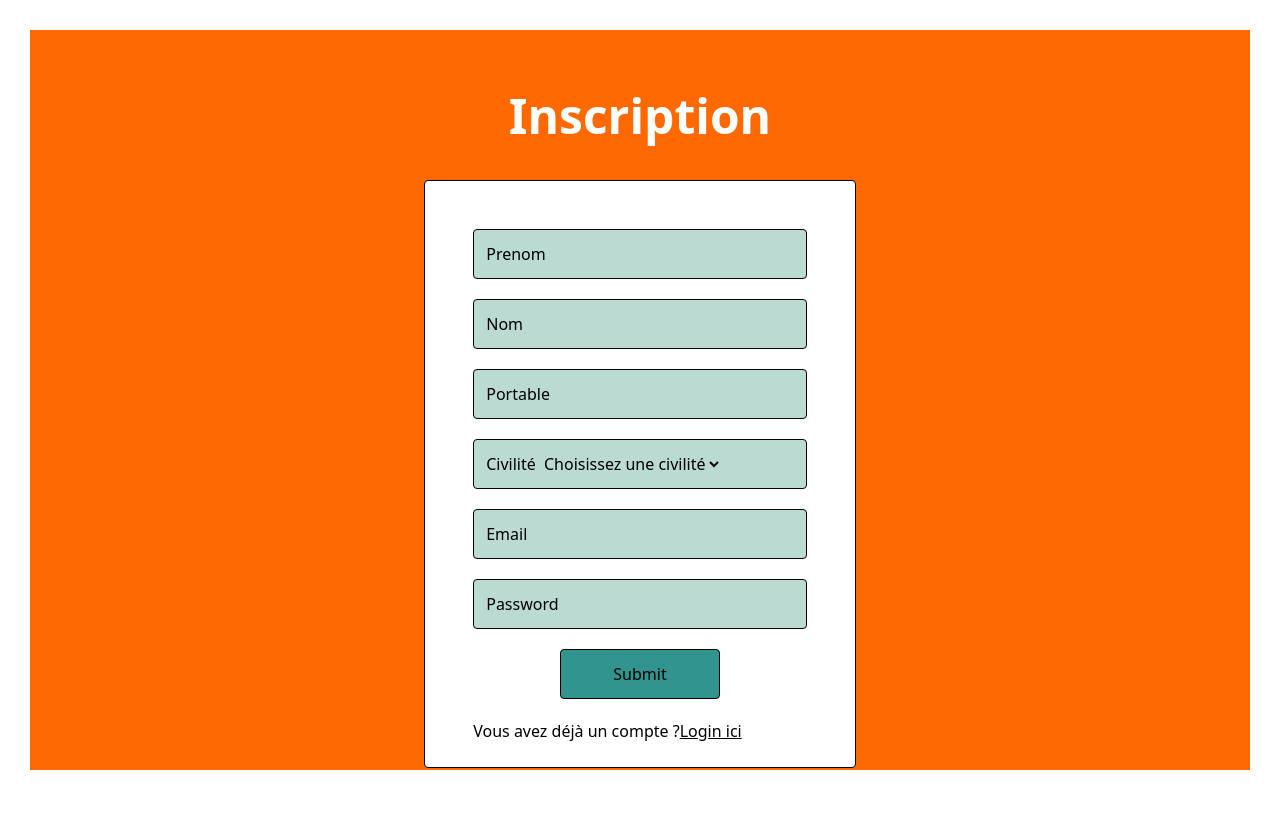
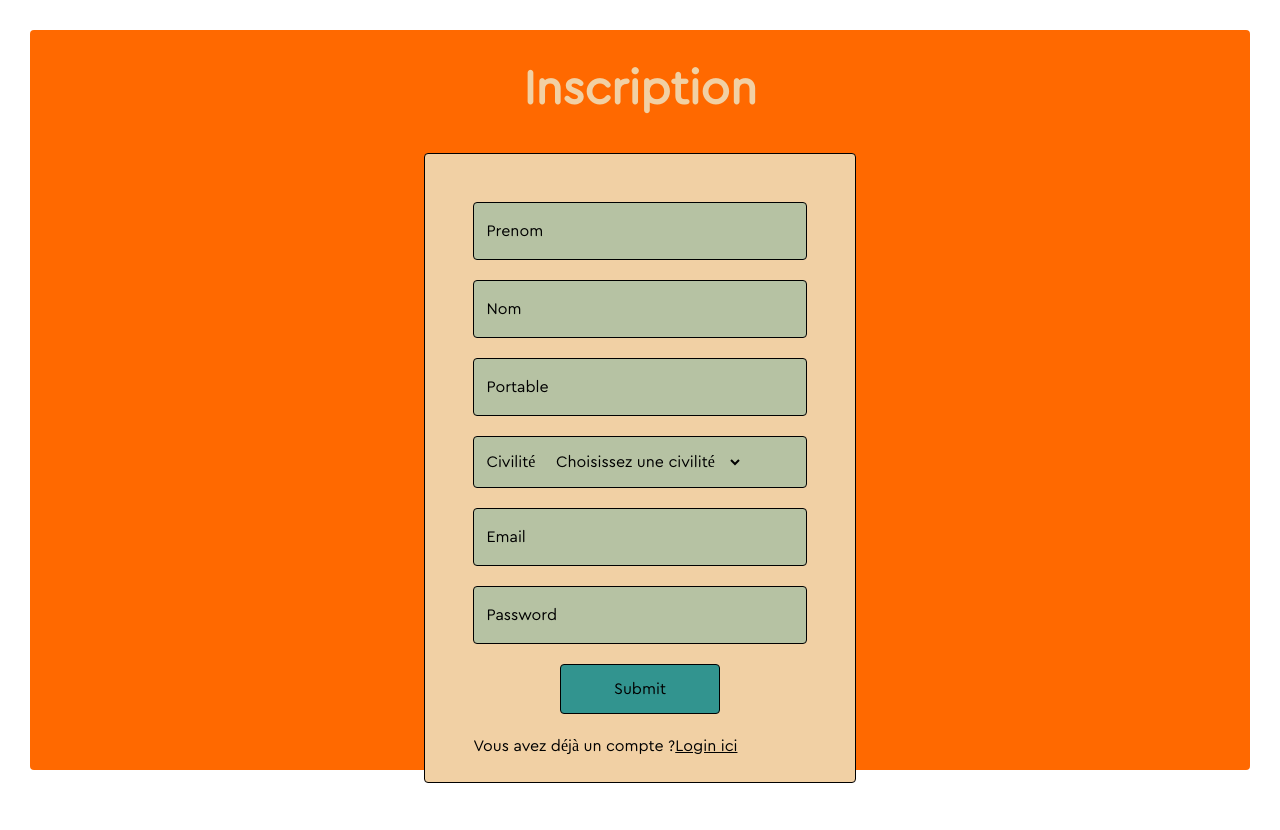
Before and after one commit to Estrama9/Donkey-Event, a PHP site: page /views/register-form.php in a window 1280 px wide. Run offline with PHP 8.4, Linux system fonts and the light colour scheme.

Commit message:
feature: header.php, event-list.php and style.css with fonts

```diff
--- /dev/null
+++ b/public/css/style.css
@@ -0,0 +1,44 @@
+/* #### Generated By: http://www.cufonfonts.com #### */
+
+    @font-face {
+    font-family: 'Cera Round';
+    font-style: normal;
+    font-weight: normal;
+    src: local('Cera Round Pro DEMO Regular'), url('../fonts/CeraRoundProDEMORegular.woff') format('woff');
+    }
+
+
+    @font-face {
+    font-family: 'Cera Round Pro Thin';
+    font-style: normal;
+    font-weight: normal;
+    src: local('Cera Round Pro DEMO Thin'), url('CeraRoundProDEMOThin.woff') format('woff');
+    }
+
+
+    @font-face {
+    font-family: 'Cera Round Pro Light';
+    font-style: normal;
+    font-weight: normal;
+    src: local('Cera Round Pro DEMO Light'), url('CeraRoundProDEMOLight.woff') format('woff');
+    }
+
+
+    @font-face {
+    font-family: 'Cera Round Pro Bold';
+    font-style: normal;
+    font-weight: normal;
+    src: local('Cera Round Pro DEMO Bold'), url('CeraRoundProDEMOBold.woff') format('woff');
+    }
+
+
+    @font-face {
+    font-family: 'Cera Round Pro Black';
+    font-style: normal;
+    font-weight: normal;
+    src: local('Cera Round Pro DEMO Black'), url('CeraRoundProDEMOBlack.woff') format('woff');
+    }
+
+    body {
+        font-family: 'Cera Round';
+    }
--- a/views/login-form.php
+++ b/views/login-form.php
@@ -4,14 +4,16 @@
     <meta charset="UTF-8">
     <meta name="viewport" content="width=device-width, initial-scale=1.0">
     <script src="https://cdn.jsdelivr.net/npm/@tailwindcss/browser@4"></script>
+    <link rel="stylesheet" href="/public/css/style.css">
     <title>Page d'entrée</title>
 </head>
 <body>
     <div class="h-[calc(100vh-60px)] bg-orange-500 m-[30px]">
         <div class="h-screen flex flex-col items-center justify-center gap-10">
-            <h2 class="text-5xl font-bold text-white">DONKEY EVENTS</h2>
+            <h1 class="text-5xl font-bold text-[#f1d0a4]">DONKEY EVENTS</h1>
+            <h2 class="font-cera text-[#f1d0a4] text-xl">Là où les grands moments démarrent en beauté</h2>
             <div class="">
-                <form action="//loginController//" aria-label="Formulaire de connexion" class="flex flex-col border rounded gap-5 bg-white p-6 px-12 pt-12" method="POST">
+                <form action="//loginController//" aria-label="Formulaire de connexion" class="flex flex-col border rounded gap-5 bg-[#f1d0a4] p-6 px-12 pt-12" method="POST">
                     <div class="border rounded p-3 bg-[#78b5a380]" aria-label="Champ Email">
                         <label for="">Email</label>
                         <input type="email" name="email" required>
--- a/views/register-form.php
+++ b/views/register-form.php
@@ -4,44 +4,45 @@
     <meta charset="UTF-8">
     <meta name="viewport" content="width=device-width, initial-scale=1.0">
     <script src="https://cdn.jsdelivr.net/npm/@tailwindcss/browser@4"></script>
+    <link rel="stylesheet" href="/public/css/style.css">
     <title>Page d'inscription</title>
 </head>
 <body>
-    <div class="h-[calc(100vh-60px)] bg-orange-500 m-[30px]">
-        <div class="h-screen flex flex-col items-center justify-center gap-10">
-            <h2 class="text-5xl font-bold text-white">Inscription</h2>
+    <div class="h-[calc(100vh-60px)] bg-orange-500 m-[30px] rounded">
+        <div class="h-screen flex flex-col items-center justify-center justify-start gap-10">
+            <h2 class="text-5xl font-bold mt-[35px] text-[#f1d0a4]">Inscription</h2>
             <div class="">
-                <form action="//RegisterController//" aria-label="Formulaire d'inscription" class="flex flex-col border rounded gap-5 bg-white p-6 px-12 pt-12" method="POST">
-                    <div class="border rounded p-3 bg-[#78b5a380]" aria-label="Champ Prenom">
+                <form action="//registerController//" aria-label="Formulaire d'inscription" class="flex flex-col border rounded gap-5 bg-[#f1d0a4] p-6 px-12 pt-12" method="POST">
+                    <div class="border rounded p-3 bg-[#b6c2a3]" aria-label="Champ Prenom">
                         <label for="">Prenom</label>
-                        <input type="text" name="prenom" required>
+                        <input class="px-3 py-1" type="text" name="prenom" required>
                     </div>
-                    <div class="border rounded p-3 bg-[#78b5a380]" aria-label="Champ Nom">
+                    <div class="border rounded p-3 bg-[#b6c2a3]" aria-label="Champ Nom">
                         <label for="">Nom</label>
-                        <input type="text" name="nom" required>
+                        <input class="px-3 py-1" type="text" name="nom" required>
                     </div>
-                    <div class="border rounded p-3 bg-[#78b5a380]" aria-label="Champ Portable">
+                    <div class="border rounded p-3 bg-[#b6c2a3]" aria-label="Champ Portable">
                         <label for="">Portable</label>
-                        <input type="number" name="portable" required>
+                        <input class="px-3 py-1" type="number" name="portable" required>
                     </div>
-                    <div class="border rounded p-3 bg-[#78b5a380]" aria-label="Champ Civilité">
+                    <div class="border rounded p-3 bg-[#b6c2a3]" aria-label="Champ Civilité">
                         <label for="civilite">Civilité</label>
-                        <select name="civilite" id="civilite">
+                        <select class="px-3 py-1 text-center" name="civilite" id="civilite">
                             <option value="" disabled selected>Choisissez une civilité</option>
                             <option value="Mr">Mr</option>
                             <option value="Mme">Mme</option>
                             <option value="autre">autre</option>
                         </select>
                     </div>
-                    <div class="border rounded p-3 bg-[#78b5a380]" aria-label="Champ Email">
+                    <div class="border rounded p-3 bg-[#b6c2a3]" aria-label="Champ Email">
                         <label for="">Email</label>
-                        <input type="email" name="email" required>
+                        <input class="px-3 py-1" type="email" name="email" required>
                     </div>
-                    <div class="border rounded p-3 bg-[#78b5a380]" aria-label="Champ password">
+                    <div class="border rounded p-3 bg-[#b6c2a3]" aria-label="Champ password">
                         <label for="password">Password</label>
-                        <input type="password" name="password" required>
+                        <input class="px-3 py-1" type="password" name="password" required>
                     </div>
-                    <div class="border rounded p-3 self-center text-center w-40 bg-[#32948f]" aria-label="Bouton de connexion">
+                    <div class="border rounded p-3 self-center text-center w-40 bg-[#32948f]" aria-label="Bouton de enregistrement">
                         <input type="submit">
                     </div>
                     <div aria-label="Lien vers la page d'inscription">
```
Also changed, not shown: index.php (+27 -0 lines), views/event-list.php (added, +52 -0 lines), views/header.php (added, +11 -0 lines), public/fonts/CeraRoundProDEMORegular.woff (added), 3 other files.
